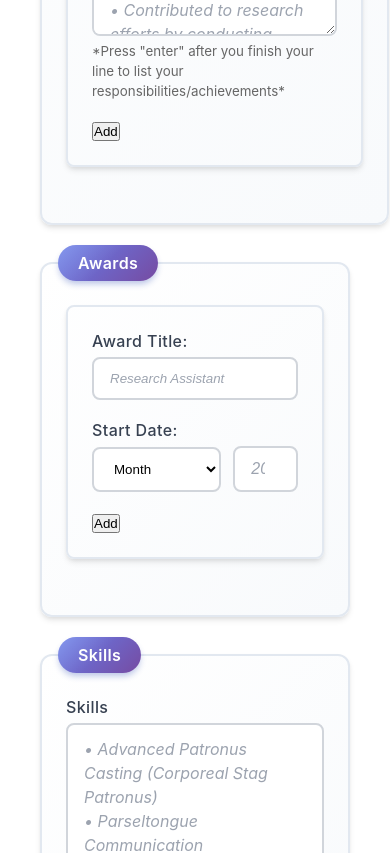
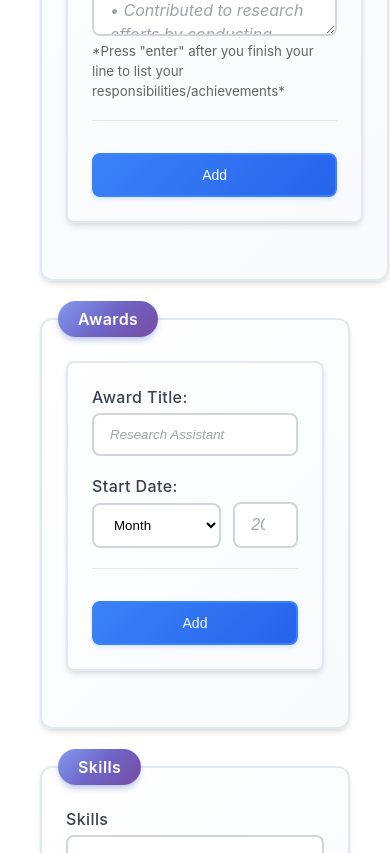
Before and after one commit to khairul247/cv-application, a React (Vite) app: page / in a window 390 px wide. Shown: the part 1980-2833 px from the top of the page. Built offline with nearby package versions, Linux system fonts and the light colour scheme.

Commit message:
Add styling for buttons

```diff
--- a/src/components/Awards.jsx
+++ b/src/components/Awards.jsx
@@ -82,18 +82,20 @@ export default function Awards({awards, setAwards, styles}) {
                                 </div>
                         </div>
 
+                    <div className={styles.buttonContainer}>
                             <div>
-                        <button onClick={() => addAward()}>
+                                <button className={styles.button} onClick={() => addAward()}>
                                     Add
                                 </button>
                             </div>
 
                             {index> 0 && (<div>
-                        <button onClick={() => removeAward(award.id)}>
+                                <button className={styles.buttonRemove} onClick={() => removeAward(award.id)}>
                                     Remove
                                 </button>
 
                             </div>)}
+                        </div>
 
                     </div>
 
--- a/src/components/Experience.jsx
+++ b/src/components/Experience.jsx
@@ -194,18 +194,20 @@ export default function Experience({experiences, setExperiences, styles}){
                             </small>
                         </div>
 
+                        <div className={styles.buttonContainer}>
                             <div>
-                            <button onClick={() => addExperience()}>
+                                <button className={styles.button} onClick={() => addExperience()}>
                                     Add
                                 </button>
                             </div>
 
                             {index> 0 && (<div>
-                            <button onClick={() => removeExperience(experience.id)}>
+                                <button className={styles.buttonRemove} onClick={() => removeExperience(experience.id)}>
                                     Remove
                                 </button>
 
                             </div>)}
+                        </div>
 
                     </div>
 
--- a/src/styles/Form.module.css
+++ b/src/styles/Form.module.css
@@ -236,3 +236,95 @@
     border-radius: 8px;
     margin-bottom: 2rem;
 }
+
+.button {
+            padding: 12px 24px;
+            border: 2px solid #3b82f6;
+            border-radius: 8px;
+            background: linear-gradient(135deg, #3b82f6 0%, #2563eb 100%);
+            color: white;
+            font-size: 14px;
+            font-weight: 500;
+            cursor: pointer;
+            transition: all 0.2s ease;
+            box-shadow: 0 2px 4px rgba(59, 130, 246, 0.2);
+            margin-right: 8px;
+            margin-top: 12px;
+            display: inline-flex;
+            align-items: center;
+            gap: 6px;
+        }
+
+        .button:hover {
+            background: linear-gradient(135deg, #2563eb 0%, #1d4ed8 100%);
+            transform: translateY(-1px);
+            box-shadow: 0 4px 8px rgba(59, 130, 246, 0.3);
+        }
+
+        .button:active {
+            transform: translateY(0);
+            box-shadow: 0 2px 4px rgba(59, 130, 246, 0.2);
+        }
+
+        .button:focus {
+            outline: none;
+            box-shadow: 0 0 0 3px rgba(59, 130, 246, 0.2), 0 2px 4px rgba(59, 130, 246, 0.2);
+        }
+
+        /* Remove button variant */
+        .buttonRemove {
+            padding: 12px 24px;
+            border: 2px solid #ef4444;
+            border-radius: 8px;
+            background: linear-gradient(135deg, #ef4444 0%, #dc2626 100%);
+            color: white;
+            font-size: 14px;
+            font-weight: 500;
+            cursor: pointer;
+            transition: all 0.2s ease;
+            box-shadow: 0 2px 4px rgba(239, 68, 68, 0.2);
+            margin-right: 8px;
+            margin-top: 12px;
+            display: inline-flex;
+            align-items: center;
+            gap: 6px;
+        }
+
+        .buttonRemove:hover {
+            background: linear-gradient(135deg, #dc2626 0%, #b91c1c 100%);
+            transform: translateY(-1px);
+            box-shadow: 0 4px 8px rgba(239, 68, 68, 0.3);
+        }
+
+        .buttonRemove:active {
+            transform: translateY(0);
+            box-shadow: 0 2px 4px rgba(239, 68, 68, 0.2);
+        }
+
+        .buttonRemove:focus {
+            outline: none;
+            box-shadow: 0 0 0 3px rgba(239, 68, 68, 0.2), 0 2px 4px rgba(239, 68, 68, 0.2);
+        }
+
+        /* Button container */
+        .buttonContainer {
+            display: flex;
+            gap: 8px;
+            margin-top: 20px;
+            padding-top: 20px;
+            border-top: 1px solid #e5e7eb;
+            flex-wrap: wrap;
+        }
+
+        /* Responsive Design */
+        @media (max-width: 768px) {
+            .buttonContainer {
+                flex-direction: column;
+            }
+
+            .button, .buttonRemove {
+                margin-right: 0;
+                width: 100%;
+                justify-content: center;
+            }
+        }
```
Lines whose indentation alone changed are shown as unchanged.
